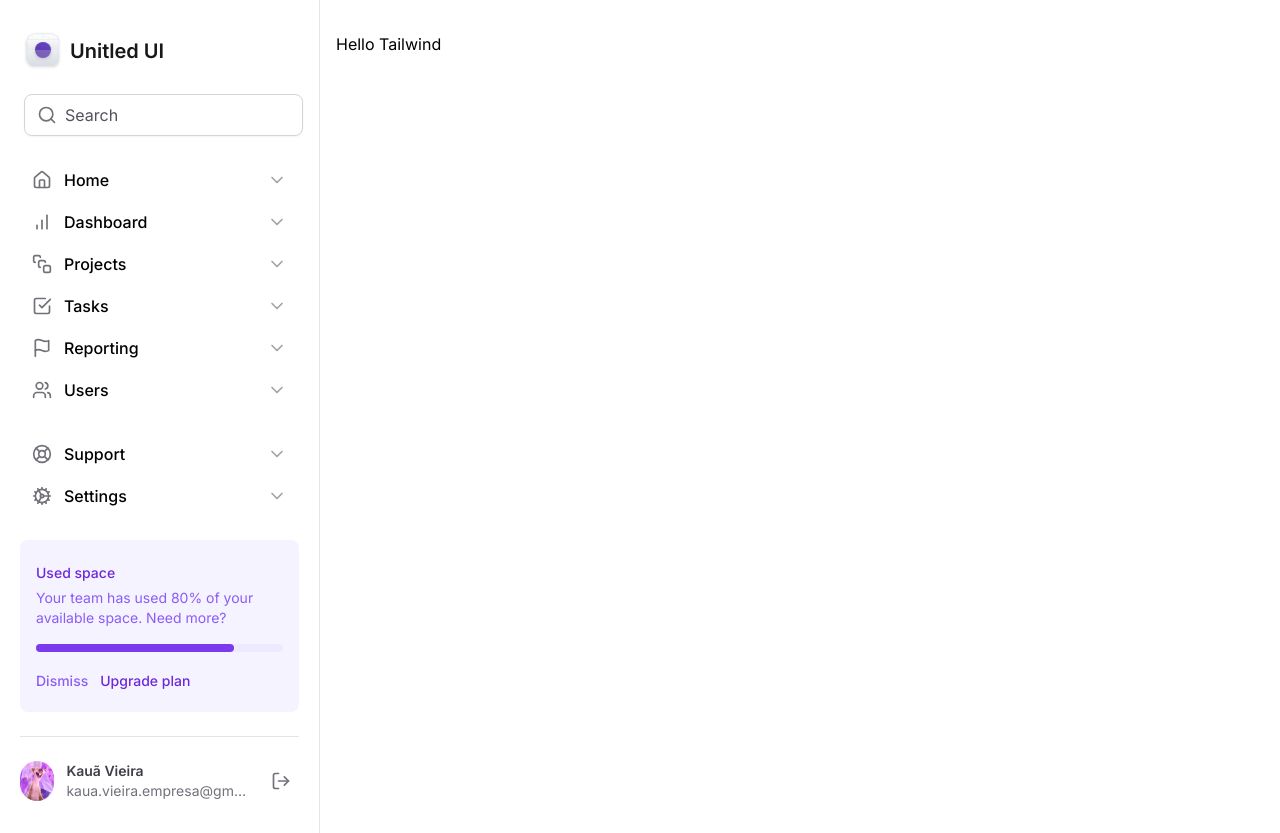
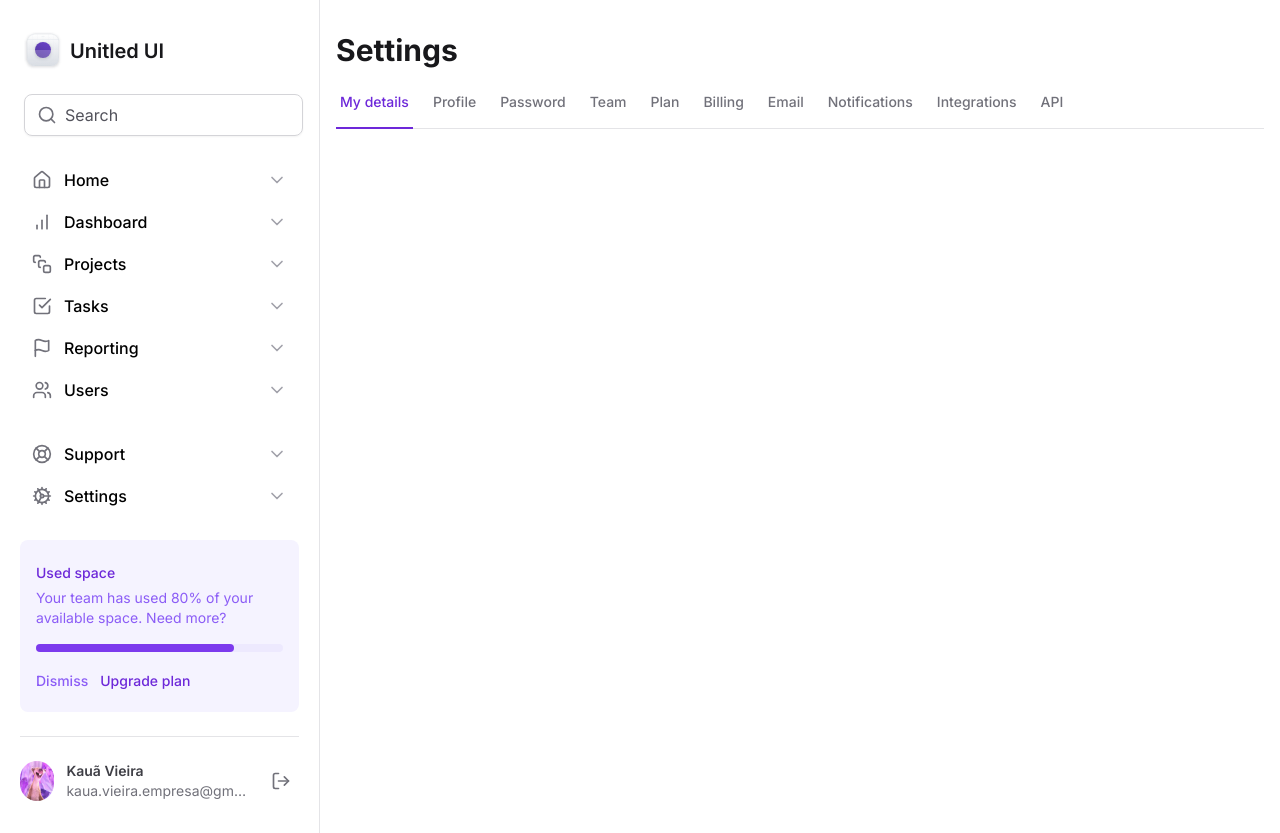
Before and after one commit to devvieiira/tailwind-training, a Next.js app: page / in a window 1280 px wide. Built offline with nearby package versions, Linux system fonts and the light colour scheme.

Commit message:
feat: create radix tabs

```diff
--- a/package.json
+++ b/package.json
@@ -9,7 +9,7 @@
     "lint": "next lint"
   },
   "dependencies": {
-    "inflight": "^1.0.6",
+    "@radix-ui/react-tabs": "^1.0.4",
     "lucide-react": "^0.379.0",
     "next": "14.2.3",
     "react": "^18",
--- a/src/app/layout.tsx
+++ b/src/app/layout.tsx
@@ -16,7 +16,7 @@ export default function RootLayout({
 	children: React.ReactNode;
 }>) {
 	return (
-		<html lang="en">
+		<html lang="en" className="antialiased">
 			<body className={inter.className}>
 				<div className="min-h-screen grid grid-cols-app">
 					<Sidebar />
--- a/src/app/page.tsx
+++ b/src/app/page.tsx
@@ -1,5 +1,11 @@
-import Image from "next/image";
+import SettingsTabs from "@/components/SettingsTabs";
 
 export default function Home() {
-	return <h1>Hello Tailwind</h1>;
+	return (
+		<>
+			<h1 className="text-3xl font-bold text-zinc-900">Settings</h1>
+
+			<SettingsTabs />
+		</>
+	);
 }
--- /dev/null
+++ b/src/components/SettingsTabs/TabItem.tsx
@@ -0,0 +1,25 @@
+"use client";
+import * as Tabs from "@radix-ui/react-tabs";
+
+export interface TabItemProps {
+	value: string;
+	title: string;
+	isSelected?: boolean;
+}
+
+const TabItem = ({ value, title, isSelected = false }: TabItemProps) => {
+	return (
+		<Tabs.Trigger
+			value={value}
+			className="relative px-1 pb-4 text-sm font-medium text-zinc-500 hover:text-violet-700 data-[state=active]:text-violet-700"
+		>
+			<span>{title}</span>
+
+			{isSelected && (
+				<div className="absolute -bottom-px left-0 right-0 h-0.5 bg-violet-700" />
+			)}
+		</Tabs.Trigger>
+	);
+};
+
+export default TabItem;
--- /dev/null
+++ b/src/components/SettingsTabs/index.tsx
@@ -0,0 +1,59 @@
+"use client";
+
+import * as Tabs from "@radix-ui/react-tabs";
+import { useState } from "react";
+import TabItem from "./TabItem";
+
+const SettingsTabs = () => {
+	const [currentTab, setCurrentTab] = useState("tab1");
+	return (
+		<Tabs.Root value={currentTab} onValueChange={setCurrentTab}>
+			<Tabs.List className="mt-6 flex w-full items-center gap-4 border-b border-zinc-200">
+				<TabItem
+					value="tab1"
+					title="My details"
+					isSelected={currentTab === "tab1"}
+				/>
+				<TabItem
+					value="tab2"
+					title="Profile"
+					isSelected={currentTab === "tab2"}
+				/>
+				<TabItem
+					value="tab3"
+					title="Password"
+					isSelected={currentTab === "tab3"}
+				/>
+				<TabItem value="tab4" title="Team" isSelected={currentTab === "tab4"} />
+				<TabItem value="tab5" title="Plan" isSelected={currentTab === "tab5"} />
+				<TabItem
+					value="tab6"
+					title="Billing"
+					isSelected={currentTab === "tab6"}
+				/>
+				<TabItem
+					value="tab7"
+					title="Email"
+					isSelected={currentTab === "tab7"}
+				/>
+				<TabItem
+					value="tab8"
+					title="Notifications"
+					isSelected={currentTab === "tab8"}
+				/>
+				<TabItem
+					value="tab9"
+					title="Integrations"
+					isSelected={currentTab === "tab9"}
+				/>
+				<TabItem
+					value="tab10"
+					title="API"
+					isSelected={currentTab === "tab10"}
+				/>
+			</Tabs.List>
+		</Tabs.Root>
+	);
+};
+
+export default SettingsTabs;
```
Also changed, not shown: 1 other file (tests, documents, lock files or other folders).
